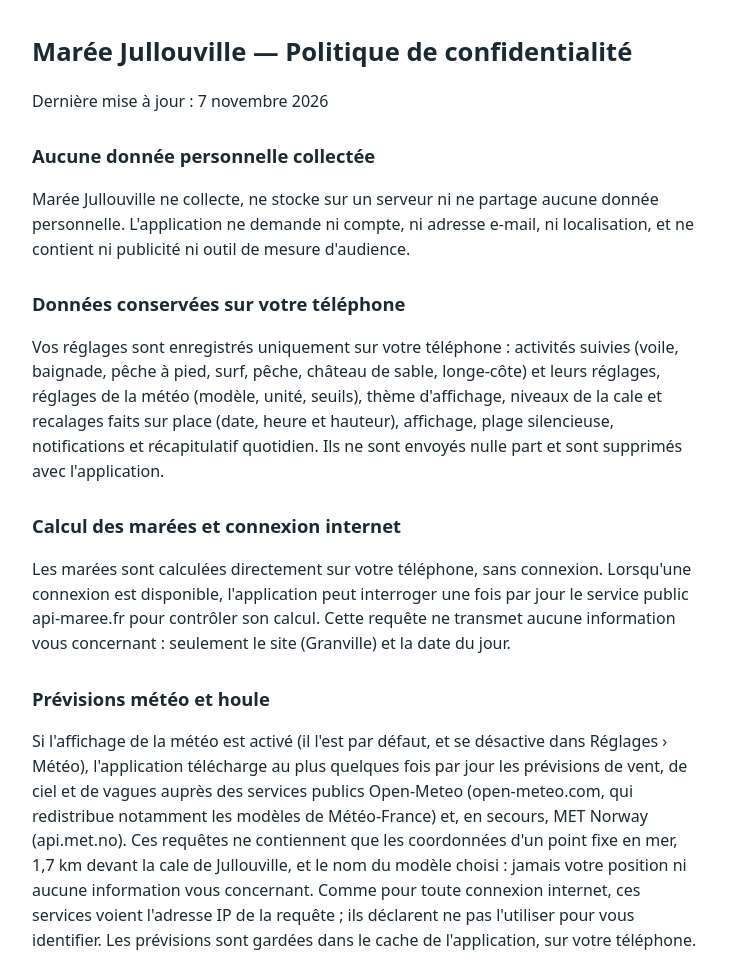
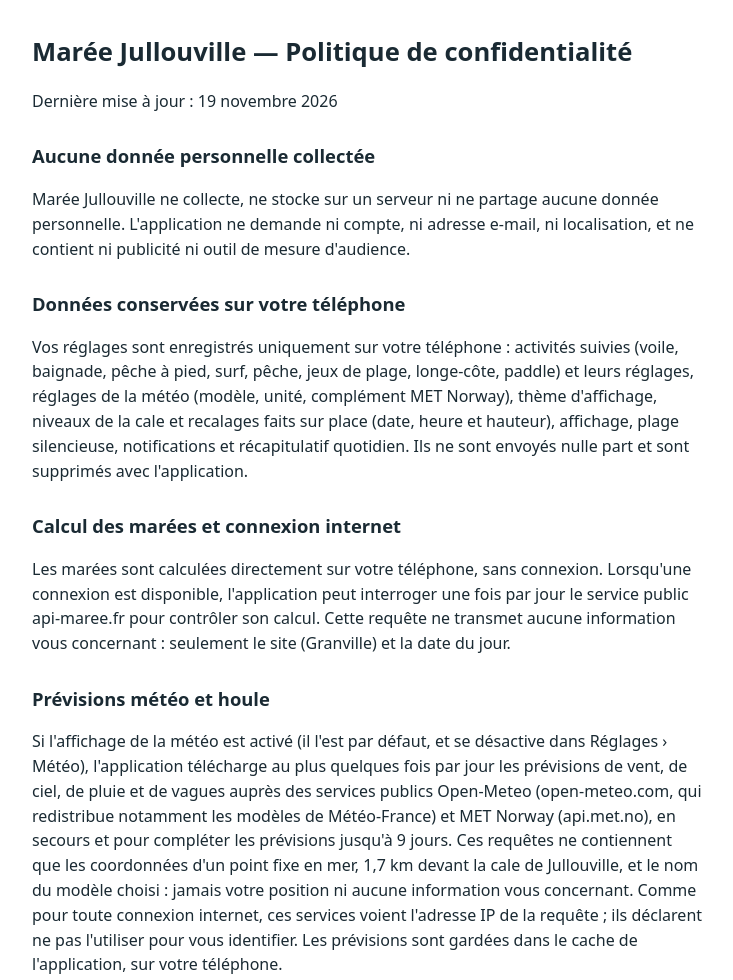
Before and after one commit to artoryapp-afk/maree-jullouville, a plain HTML site: page confidentialite.html in a window 1280 px wide. Shown: the top 980 px of the page, without its empty margins (272-1005 px from the left). Drawn offline with Linux system fonts and the light colour scheme.

Commit message:
Add files via upload

```diff
--- a/confidentialite.html
+++ b/confidentialite.html
@@ -11,7 +11,7 @@
 </head>
 <body>
 <h1>Marée Jullouville — Politique de confidentialité</h1>
-<p>Dernière mise à jour : 7 novembre 2026</p>
+<p>Dernière mise à jour : 19 novembre 2026</p>
 
 <h2>Aucune donnée personnelle collectée</h2>
 <p>Marée Jullouville ne collecte, ne stocke sur un serveur ni ne partage aucune donnée personnelle.
@@ -20,7 +20,7 @@ ni outil de mesure d'audience.</p>
 
 <h2>Données conservées sur votre téléphone</h2>
 <p>Vos réglages sont enregistrés uniquement sur votre téléphone : activités suivies (voile, baignade, pêche à pied, surf,
-pêche, château de sable, longe-côte) et leurs réglages, réglages de la météo (modèle, unité, seuils), thème d'affichage, niveaux de la cale et recalages faits sur place (date, heure et hauteur),
+pêche, jeux de plage, longe-côte, paddle) et leurs réglages, réglages de la météo (modèle, unité, complément MET Norway), thème d'affichage, niveaux de la cale et recalages faits sur place (date, heure et hauteur),
 affichage, plage silencieuse, notifications et récapitulatif quotidien. Ils ne
 sont envoyés nulle part et sont supprimés avec l'application.</p>
 
@@ -32,9 +32,9 @@ site (Granville) et la date du jour.</p>
 
 <h2>Prévisions météo et houle</h2>
 <p>Si l'affichage de la météo est activé (il l'est par défaut, et se désactive dans Réglages › Météo),
-l'application télécharge au plus quelques fois par jour les prévisions de vent, de ciel et de vagues
+l'application télécharge au plus quelques fois par jour les prévisions de vent, de ciel, de pluie et de vagues
 auprès des services publics Open-Meteo (open-meteo.com, qui redistribue notamment les modèles de
-Météo-France) et, en secours, MET Norway (api.met.no). Ces requêtes ne contiennent que les
+Météo-France) et MET Norway (api.met.no), en secours et pour compléter les prévisions jusqu'à 9 jours. Ces requêtes ne contiennent que les
 coordonnées d'un point fixe en mer, 1,7 km devant la cale de Jullouville, et le nom du modèle choisi : jamais votre position ni
 aucune information vous concernant. Comme pour toute connexion internet, ces services voient
 l'adresse IP de la requête ; ils déclarent ne pas l'utiliser pour vous identifier. Les prévisions
```
Also changed, not shown: index.html (+4 -4 lines).
